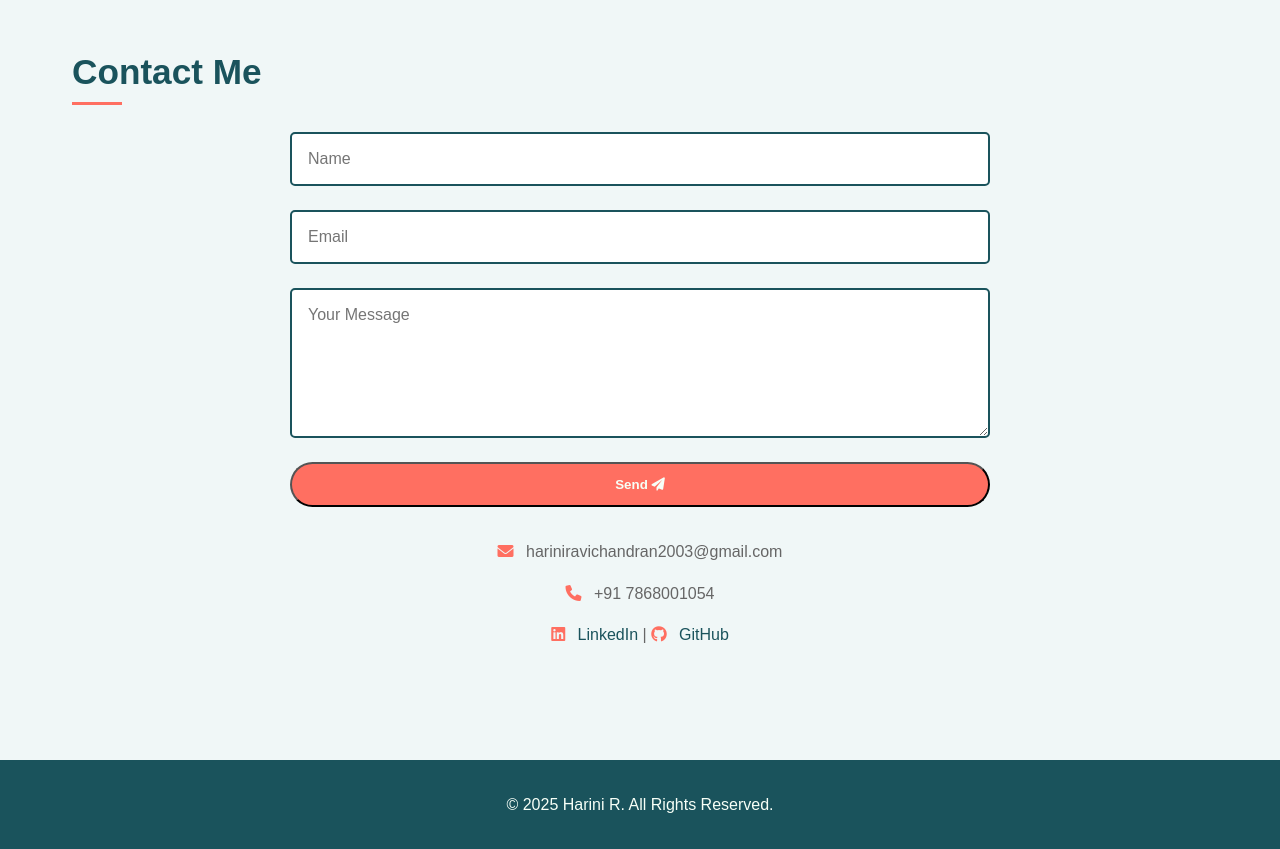
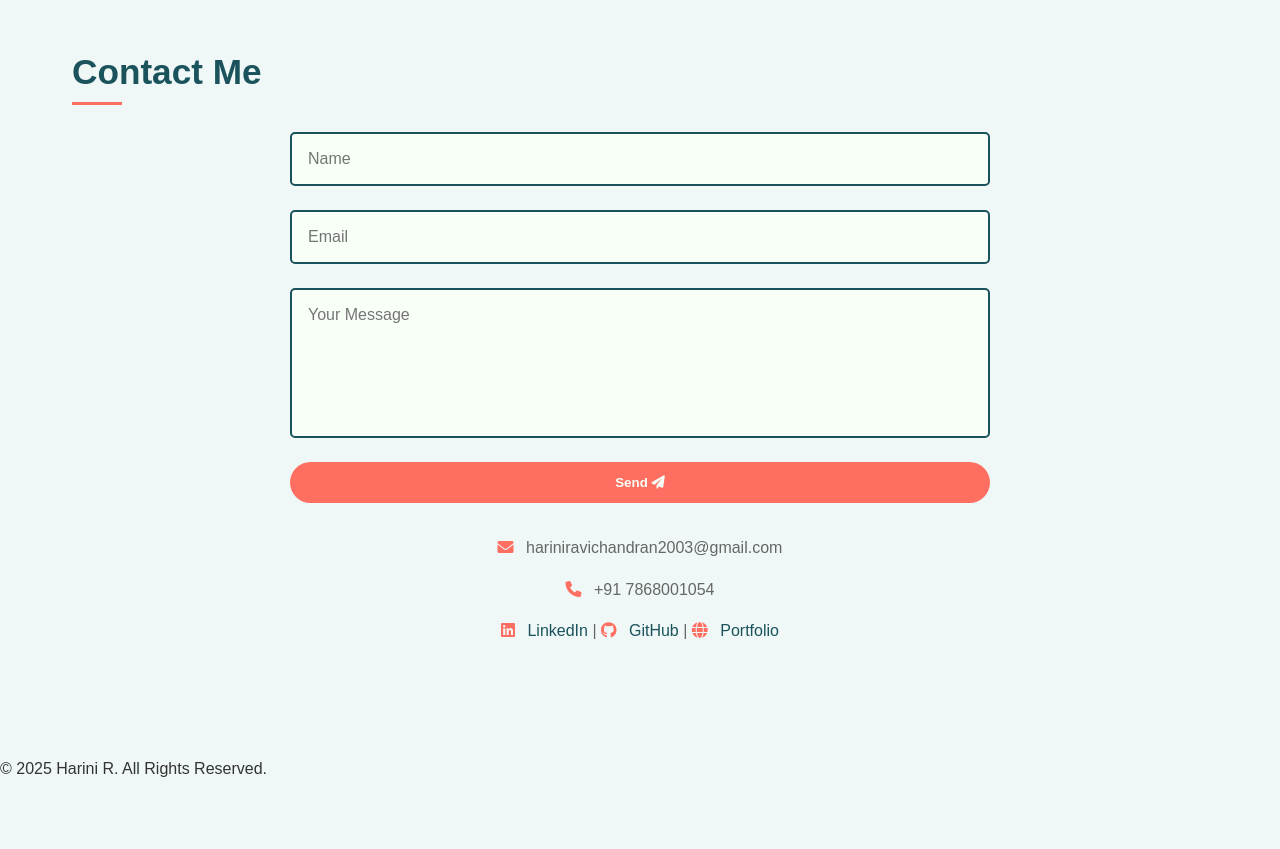
Before and after one commit to harini-ravichandran2003/portfolio.io, a plain HTML site: page index.html in a window 1280 px wide. Shown: the part 4300-5149 px from the top of the page. After the commit the page ends 5081 px from the top, so only its background shows below. Drawn offline with Linux system fonts and the light colour scheme.

Commit message:
index.html

```diff
--- a/index.html
+++ b/index.html
@@ -332,6 +332,8 @@
     border-radius: 5px;
     font-size: 1rem;
     transition: border-color 0.3s;
+    background: #F7FFF7;
+    color: #333;
 }
 
 #contact input:focus, #contact textarea:focus {
@@ -341,6 +343,25 @@
 
 #contact textarea {
     height: 150px;
+    resize: none;
+}
+
+#contact button {
+    display: inline-block;
+    padding: 0.8rem 2rem;
+    background: #FF6F61;
+    color: #F7FFF7;
+    text-decoration: none;
+    border: none;
+    border-radius: 25px;
+    font-weight: bold;
+    cursor: pointer;
+    transition: transform 0.3s, background 0.3s;
+}
+
+#contact button:hover {
+    transform: scale(1.05);
+    background: #1A535C;
 }
 
 .contact-info {
@@ -365,14 +386,6 @@
 
 .contact-info a:hover {
     color: #FF6F61;
-        }
-
-        footer {
-            padding: 2rem;
-            background: #1A535C;
-            color: #F7FFF7;
-            text-align: center;
-            font-size: 1rem;
 }
     </style>
 </head>
@@ -545,17 +558,18 @@
     <!-- Contact Section -->
 <section id="contact">
     <h2>Contact Me</h2>
-        <form id="contact-form">
-            <input type="text" placeholder="Name" required>
-            <input type="email" placeholder="Email" required>
-            <textarea placeholder="Your Message" required></textarea>
+    <form id="contact-form" action="https://formspree.io/f/meoaljgp" method="POST">
+        <input type="text" name="name" placeholder="Name" required>
+        <input type="email" name="email" placeholder="Email" required>
+        <textarea name="message" placeholder="Your Message" required></textarea>
         <button type="submit" class="btn">Send <i class="fas fa-paper-plane"></i></button>
     </form>
     <div class="contact-info">
         <p><i class="fas fa-envelope"></i> hariniravichandran2003@gmail.com</p>
         <p><i class="fas fa-phone"></i> +91 7868001054</p>
         <p><i class="fab fa-linkedin"></i> <a href="https://linkedin.com/in/harini-r-508862297/">LinkedIn</a> |
-               <i class="fab fa-github"></i> <a href="https://github.com/harini-ravichandran2003">GitHub</a></p>
+           <i class="fab fa-github"></i> <a href="https://github.com/harini-ravichandran2003">GitHub</a> |
+           <i class="fas fa-globe"></i> <a href="https://nithin-1801.github.io">Portfolio</a></p>
     </div>
 </section>
 
@@ -577,10 +591,14 @@
         });
 
         // Form Submission Alert
+        // Form Submission Handling
 document.getElementById('contact-form').addEventListener('submit', function(e) {
-            e.preventDefault();
+    // Let Formspree handle the submission
+    // Optionally, you can add a success message after submission
+    setTimeout(() => {
         alert('Thank you for your message! I will get back to you soon.');
         this.reset();
+    }, 1000); // Delay to allow Formspree to process
 });
 
         // Scroll Animation for Sections
```
Lines whose indentation alone changed are shown as unchanged.
